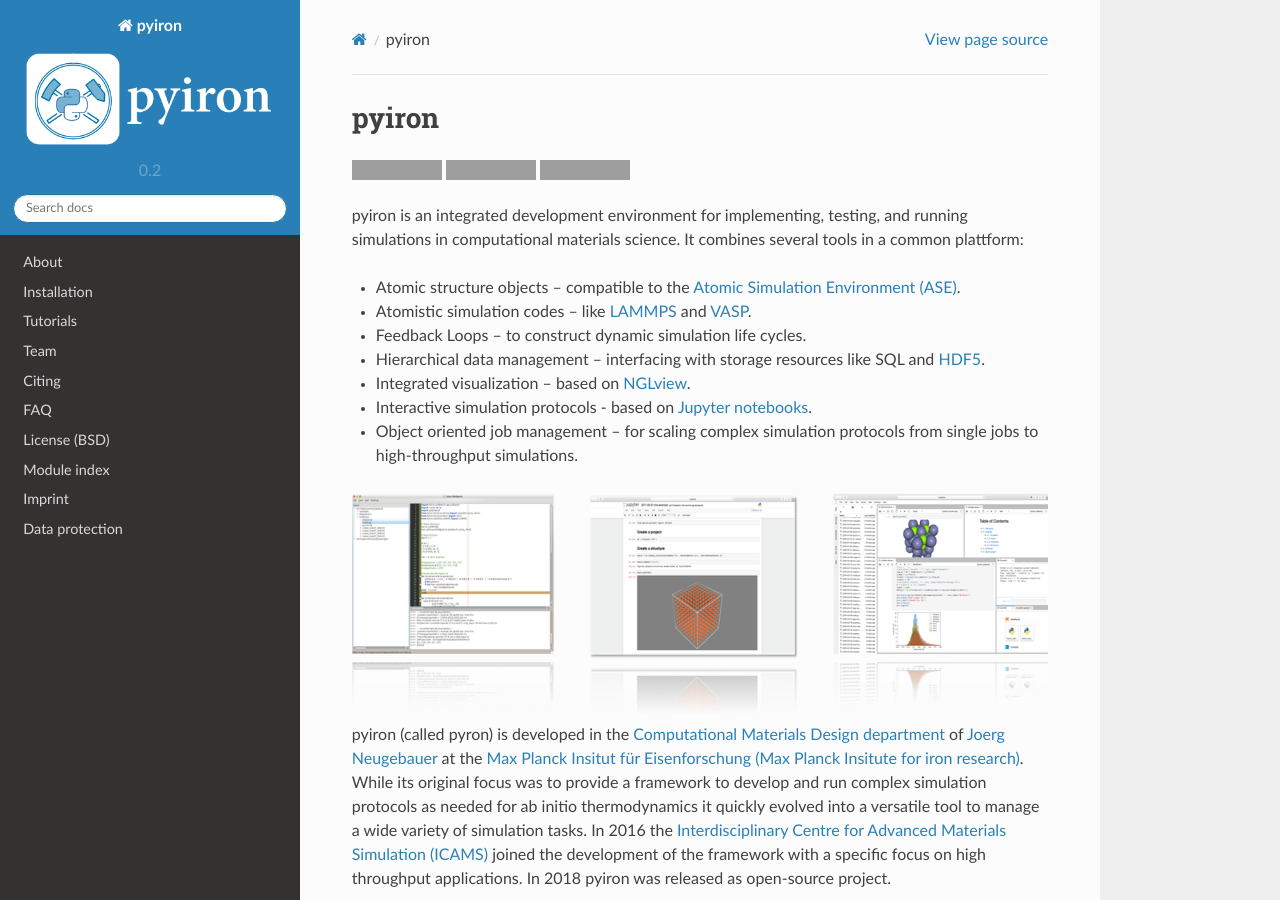
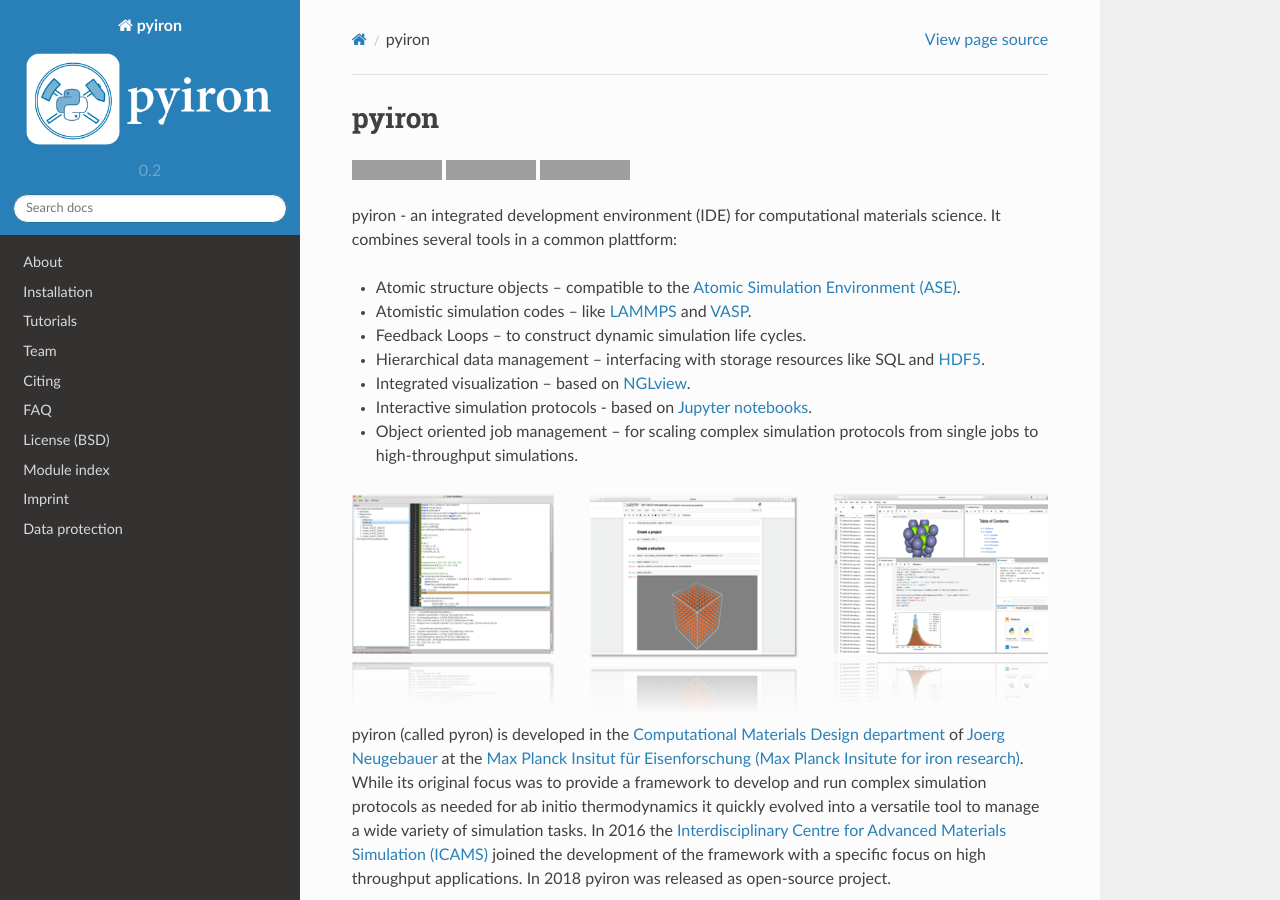
Before and after one commit to pyiron/pyiron, a Sphinx documentation site: the page built from docs/index.rst, in a window 1280 px wide and 900 px high. Built offline with Sphinx 7.4.7 and the Read the Docs theme 2.0.0, drawn with Linux system fonts in a browser that asks for light colours; pages that are not in the unit, such as notebooks, are missing from menus; grey boxes are pictures that could not be loaded.

Commit message:
Update index.rst

```diff
--- a/docs/index.rst
+++ b/docs/index.rst
@@ -15,7 +15,7 @@
 .. image:: https://anaconda.org/conda-forge/pyiron/badges/latest_release_date.svg
 
 
-pyiron is an integrated development environment for implementing, testing, and running simulations in computational materials science. It combines several tools in a common plattform:
+pyiron - an integrated development environment (IDE) for computational materials science. It combines several tools in a common plattform:
 
 • Atomic structure objects – compatible to the `Atomic Simulation Environment (ASE) <https://wiki.fysik.dtu.dk/ase/>`_.
 
```
